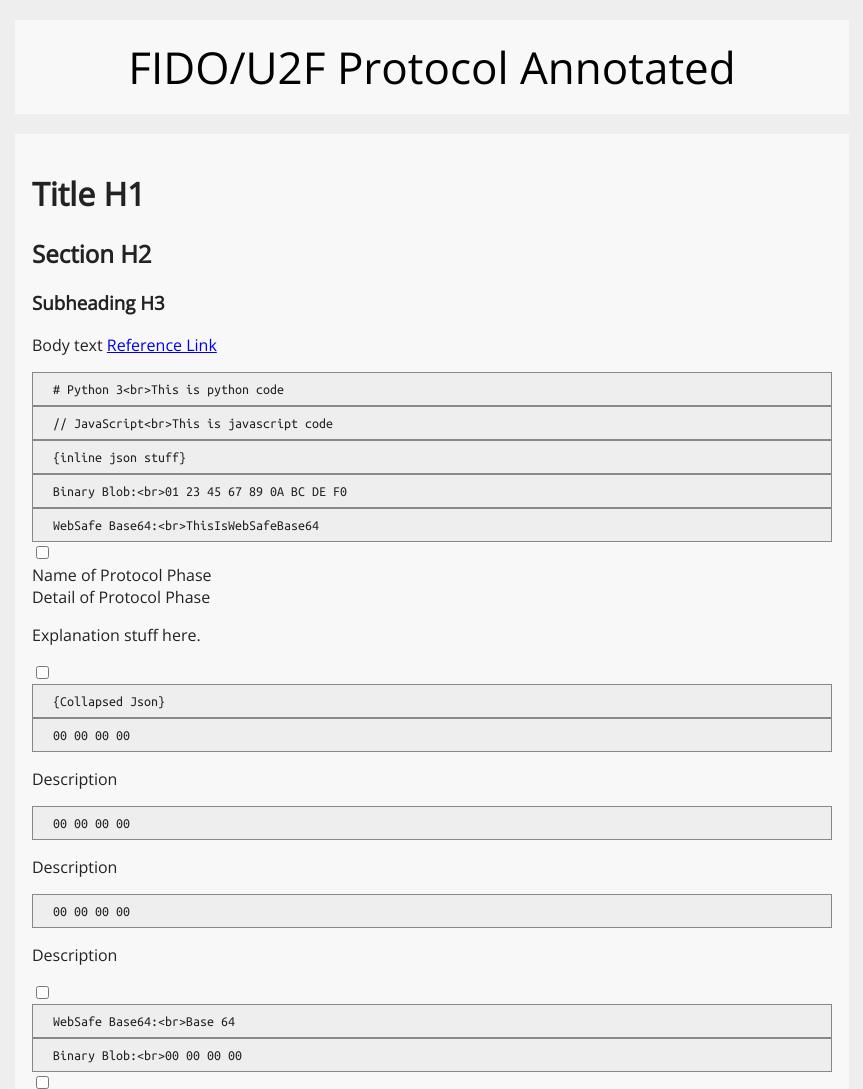
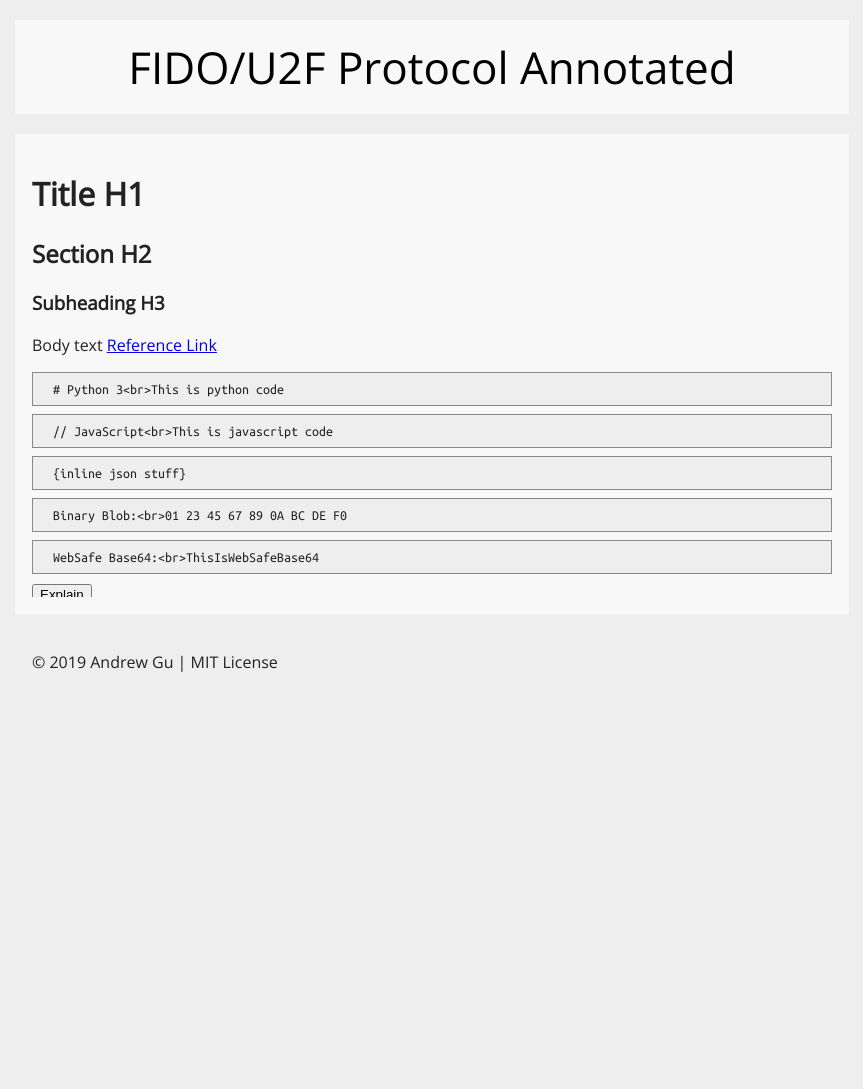
Before and after one commit to andrewgu/andrewgu.github.io, a plain HTML site: page u2f.html in a window 1280 px wide. Shown: the top 1089 px of the page, without its empty margins (208-1071 px from the left). After the commit the page ends 800 px from the top, so only its background shows below. Drawn offline with nearby package versions, Linux system fonts and the light colour scheme.

Commit message:
work in progress

```diff
--- a/include/style.css
+++ b/include/style.css
@@ -5,7 +5,12 @@ body {
     font-family: 'Open Sans', sans-serif;
 }
 
-.header {
+h1, h2, h3, h4, h5, h6
+{
+    font-family: 'Open Sans', sans-serif;
+}
+
+.page-header {
     width: 800px;
     margin: 20px auto 0;
     padding: 17px;
@@ -15,7 +20,7 @@ body {
     text-align: center;
 }
 
-.footer {
+.page-footer {
     color: #222222;
     margin: 0 auto;
     padding: 17px;
@@ -31,6 +36,7 @@ body {
 }
 
 code {
+    margin: 8px 0;
     border: 1px solid #888888;
     padding: 8px 20px;
     box-sizing: border-box;
@@ -51,9 +57,6 @@ code.javascript::before {
     content: "// JavaScript<br>"
 }
 
-code.json {
-}
-
 code.hex::before {
     content: "Binary Blob:<br>"
 }
@@ -62,10 +65,37 @@ code.base64::before {
     content: "WebSafe Base64:<br>"
 }
 
-div.small-toggle {
+.expandable {
+    transition-delay: 0s;
+    transition-duration: 0.5s;
+    transition-property: height;
+    transition-timing-function: cubic-bezier(0.25, 0.46, 0.45, 0.94);
 
+    overflow: hidden;
 }
 
-div.small-toggle {
+.expandable-inner {
+    width: 100%;
+    overflow: visible;
+    border: none;
+    margin: 0;
+    padding: 0;
 
+    display: block;
 }
+
+.collapsed {
+    height: 15px;
+}
+
+.expandable-inner > .header {
+    display: block;
+    width: 100%;
+    margin: 0;
+}
+
+.expandable-inner > .detail {
+    display: block;
+    width: 100%;
+    margin: 0;
+}
--- a/include/util.js
+++ b/include/util.js
@@ -1,29 +1,56 @@
-function updateExpandState(targetNode, expanderClass, expanded)
+function updateExpandState(targetNode, collapserClass, expanded)
 {
     if (expanded)
     {
-        targetNode.classList.add(expanderClass);
+        targetNode.classList.remove(collapserClass);
     }
     else
     {
-        targetNode.classList.remove(expanderClass);
+        targetNode.classList.add(collapserClass);
+    }
+}
+
+function flipExpandState(element, attrbName)
+{
+    var state = getExpandState(element, attrbName);
+    element.setAttribute(attrbName, state ? "false" : "true");
+}
+
+function getExpandState(element, attrbName)
+{
+    var attrbValue = element.getAttribute(attrbName);
+    if (attrbValue === null || attrbValue === "false")
+    {
+        return false;
+    }
+    else if (attrbValue === "true")
+    {
+        return true;
+    }
+    else
+    {
+        return !!attrbValue;
     }
 }
 
 function initInteractiveFormatting(formatMapping)
 {
-    var expanderClass = formatMapping["expand_css_class"];
+    // Use "collapse" CSS class as the modified setting so that no-JS fails to open
+    var collapserClass = formatMapping["collapse_css_class"];
     var expanderAttrbString = formatMapping["expander_attrb"];
+    var expandStateAttrb = formatMapping["expand_state_attrb"];
 
-    var expanderElements = document.querySelectorAll("input[" + expanderAttrbString + "][type=checkbox]");
+    var expanderElements = document.querySelectorAll("input[" + expanderAttrbString + "]");
     expanderElements.forEach(function(element, index)
     {
         var targetElemId = element.getAttribute(expanderAttrbString);
         // Register handler
         element.onclick = function() {
-            updateExpandState(document.querySelector("#" + targetElemId), expanderClass, element.checked);
+            flipExpandState(element, expandStateAttrb);
+            updateExpandState(document.querySelector("#" + targetElemId), collapserClass, getExpandState(element, expandStateAttrb));
+
         }
         // Update current state
-        updateExpandState(document.querySelector("#" + targetElemId), expanderClass, element.checked);
+        updateExpandState(document.querySelector("#" + targetElemId), collapserClass, getExpandState(element, expandStateAttrb));
     });
 }
--- a/u2f.html
+++ b/u2f.html
@@ -2,11 +2,11 @@
 <html>
     <head>
         <link href="https://fonts.googleapis.com/css?family=Open+Sans|Ubuntu+Mono&display=swap" rel="stylesheet">
-        <link rel="stylesheet" type="text/css" href="/include/style.css">
+        <link rel="stylesheet" type="text/css" href="./include/style.css">
         <title>Andrew Gu - FIDO/U2F in detail</title>
     </head>
     <body>
-        <div class="header">
+        <div class="page-header">
             FIDO/U2F Protocol Annotated
         </div>
         <div class="content-root">
@@ -20,20 +20,23 @@
             <code class="hex">01 23 45 67 89 0A BC DE F0</code>
             <code class="base64">ThisIsWebSafeBase64</code>
 
-            <div class="protocol-phase" id="test_expandable">
-                <div class="protocol-phase-header">
-                    <input class="protocol-phase-expand-button" type="checkbox" value="Explain" expandtarget="test_expandable"></div>
-                    <div class="protocol-phase-title">Name of Protocol Phase</div>
+            <div class="protocol-phase expandable" id="test_expandable">
+                <div class="expandable-inner">
+                    <div class="protocol-phase-header header">
+                        <input class="protocol-phase-toggle" type="button" value="Explain" expandtarget="test_expandable">
+                        <div class="protocol-phase-previewer">Name of Protocol Phase</div>
                     </div>
-                <div class="protocol-phase-detail">
-                    Detail of Protocol Phase
+                    <div class="protocol-phase-detail detail">
+                        <h1>Detail of Protocol Phase</h1>
 
                         <p>Explanation stuff here.</p>
-
-                    <div class="data" id="test_data">
-                        <input class="data-toggle" type="checkbox" value="Annotate" expandtarget="test_data">
-                        <div class="data-collapsed">
+                        <!--
+                        <div class="data expandable" id="test_data">
+                            <div class="data-header header" previewer>
+                                <input class="data-toggle" type="button" value="Annotate" expandtarget="test_data">
+                                <div class="data-previewer" preview>
                                     <code class="json">{Collapsed Json}</code>
+                                </div>
                             </div>
                             <div class="data-expanded">
                                 <code class="json">00 00 00 00</code>
@@ -45,32 +48,42 @@
                             </div>
                         </div>
 
-                    <div class="blob" id="test_blob">
-                        <input class="blob-toggle" type="checkbox" value="Decode" expandtarget="test_blob">
-                        <div class="blob-base64">
+                        <div class="blob expandable" id="test_blob">
+                            <div class="blob-header header" previewer>
+                                <input class="blob-toggle" type="button" value="Decode" expandtarget="test_blob">
+                                <div class="blob-previewer">
                                     <code class="base64">Base 64</code>
                                 </div>
-                        <div class="blob-hex">
+                            </div>
+                            <div class="blob-expanded">
                                 <code class="hex">00 00 00 00</code>
                             </div>
                         </div>
 
-                    <div class="show-code" id="test_showcode">
-                        <input class="show-code-expand-button" type="checkbox" value="Code" expandtarget="test_showcode">
-                        <code class="detail-code python">Detail code</code>
+                        <div class="show-code expandable" id="test_showcode">
+                            <div class="show-code-header header">
+                                <input class="show-code-expand-button" type="button" value="Code" expandtarget="test_showcode" previewer>
+                            </div>
+                            <code class="show-code-expanded python">Detail code</code>
+                        </div>
+                        -->
                     </div>
                 </div>
             </div>
         </div>
-        <div class="footer">
+        <div class="page-footer">
             &copy; 2019 Andrew Gu | MIT License
         </div>
     </body>
-    <script type="text/javascript" src="/include/util.js"></script>
+    <script type="text/javascript" src="./include/util.js"></script>
     <script type="text/javascript">
         var formatMapping = {
             "expander_attrb" : "expandtarget",
-            "expand_css_class" : "expanded"
+            "collapse_css_class" : "collapsed",
+            "expand_state_attrb" : "expanded",
+            "previewer_attrb" : "previewer",
+            "expand_target_size_attrb" : "expandedsize",
+            "shrink_target_size_attrb" : "collapsedsize"
         };
         initInteractiveFormatting(formatMapping);
     </script>
```
Lines whose indentation alone changed are shown as unchanged.
